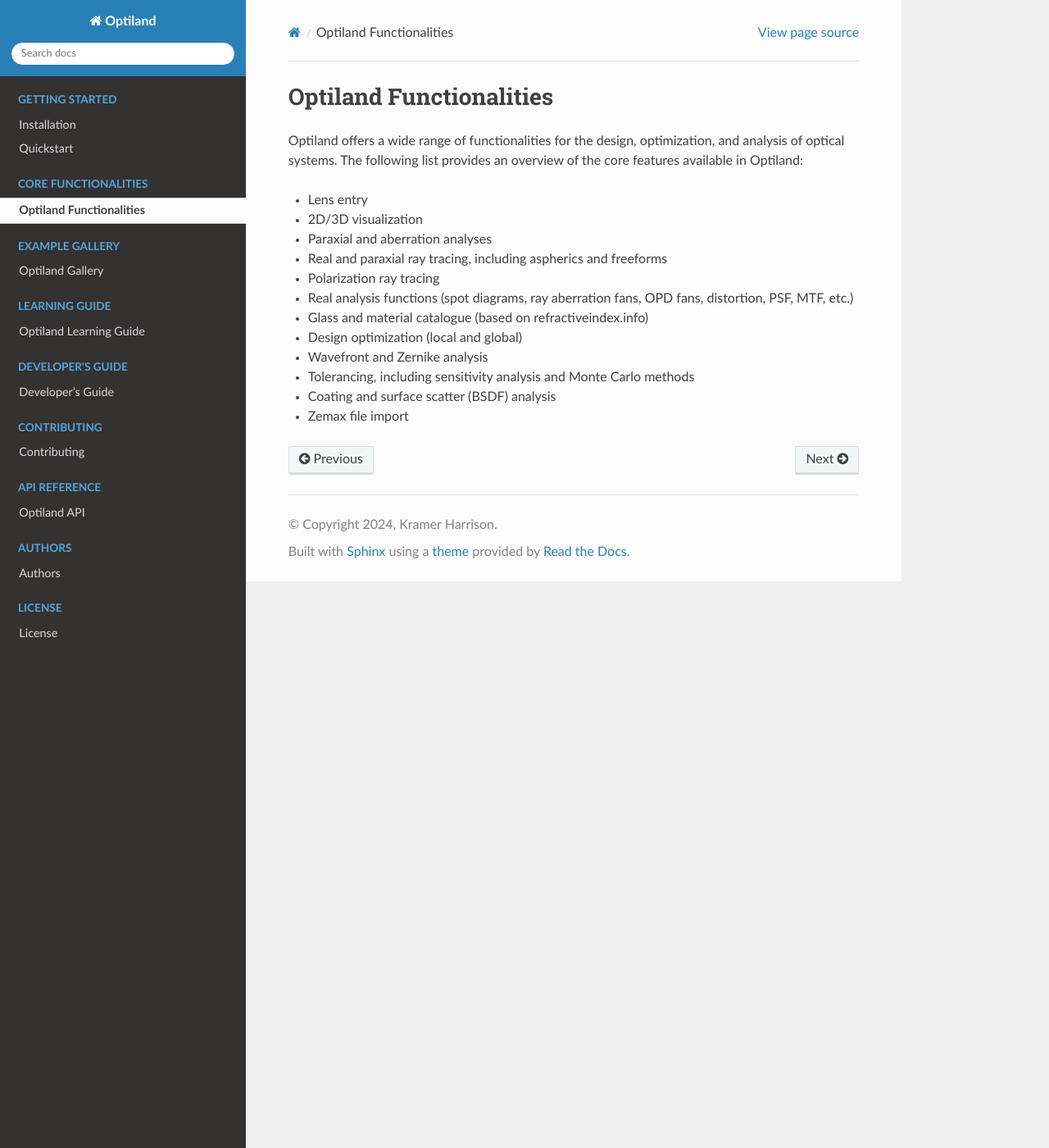
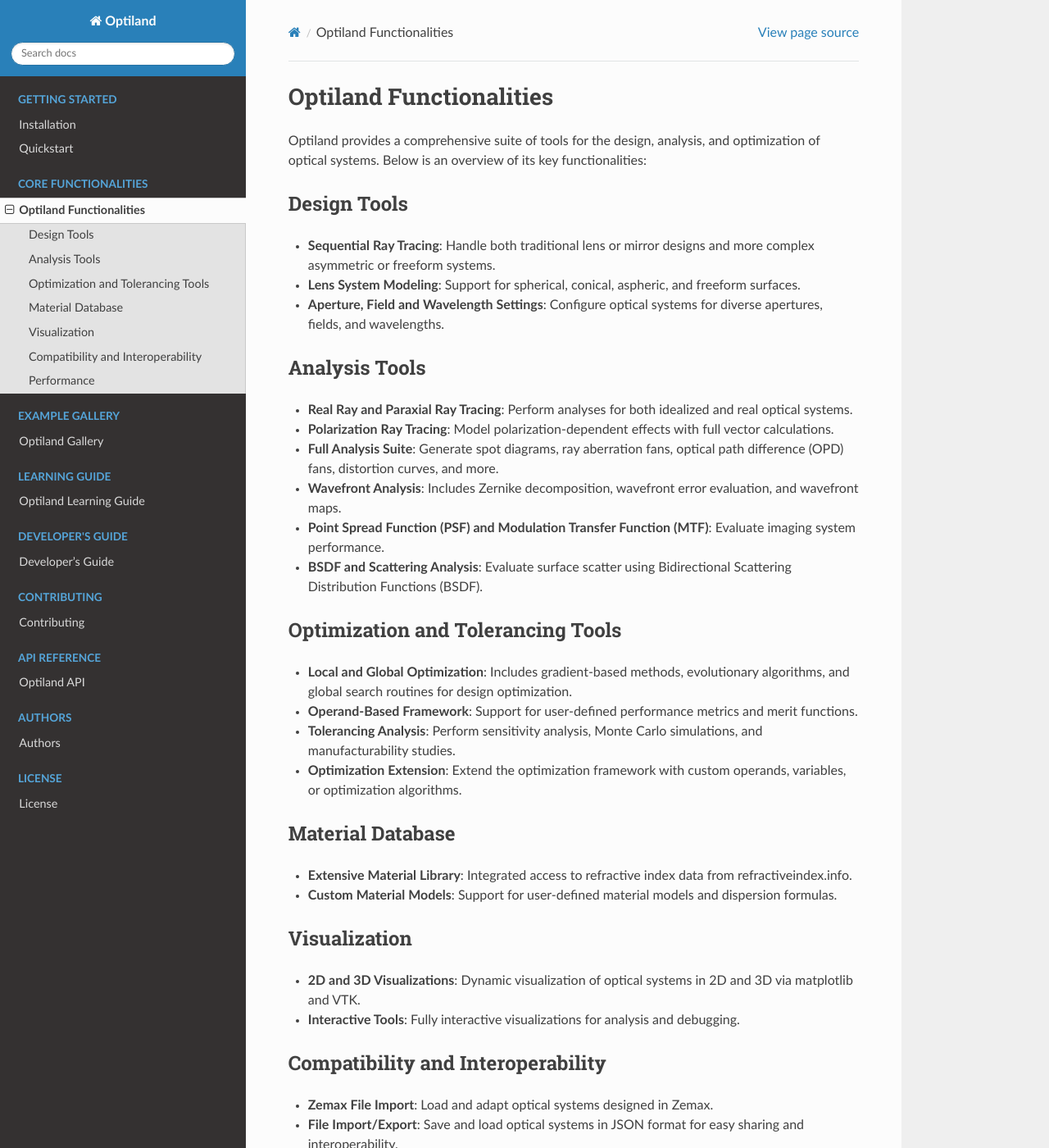
Before and after one commit to HarrisonKramer/optiland, a Sphinx documentation site: the page built from docs/functionalities.rst, in a window 1280 px wide and 1400 px high. Shown: the whole window at 82% size. Built offline with Sphinx 7.4.7 and the Read the Docs theme 3.1.0, drawn with Linux system fonts in a browser that asks for light colours; pages that are not in the unit, such as notebooks, are missing from menus; some of the changed text lies outside the part shown.

Commit message:
docs: enhance functionalities overview with detailed descriptions and organization

```diff
--- a/docs/functionalities.rst
+++ b/docs/functionalities.rst
@@ -1,19 +1,52 @@
+.. _functionalities:
+
 Optiland Functionalities
 ========================
 
-.. _functionalities:
+Optiland provides a comprehensive suite of tools for the design, analysis, and optimization of optical systems. Below is an overview of its key functionalities:
 
-Optiland offers a wide range of functionalities for the design, optimization, and analysis of optical systems. The following list provides an overview of the core features available in Optiland:
+Design Tools
+------------
+- **Sequential Ray Tracing**: Handle both traditional lens or mirror designs and more complex asymmetric or freeform systems.
+- **Lens System Modeling**: Support for spherical, conical, aspheric, and freeform surfaces.
+- **Aperture, Field and Wavelength Settings**: Configure optical systems for diverse apertures, fields, and wavelengths.
 
-* Lens entry
-* 2D/3D visualization
-* Paraxial and aberration analyses
-* Real and paraxial ray tracing, including aspherics and freeforms
-* Polarization ray tracing
-* Real analysis functions (spot diagrams, ray aberration fans, OPD fans, distortion, PSF, MTF, etc.)
-* Glass and material catalogue (based on refractiveindex.info)
-* Design optimization (local and global)
-* Wavefront and Zernike analysis
-* Tolerancing, including sensitivity analysis and Monte Carlo methods
-* Coating and surface scatter (BSDF) analysis
-* Zemax file import
+Analysis Tools
+--------------
+- **Real Ray and Paraxial Ray Tracing**: Perform analyses for both idealized and real optical systems.
+- **Polarization Ray Tracing**: Model polarization-dependent effects with full vector calculations.
+- **Full Analysis Suite**: Generate spot diagrams, ray aberration fans, optical path difference (OPD) fans, distortion curves, and more.
+- **Wavefront Analysis**: Includes Zernike decomposition, wavefront error evaluation, and wavefront maps.
+- **Point Spread Function (PSF) and Modulation Transfer Function (MTF)**: Evaluate imaging system performance.
+- **BSDF and Scattering Analysis**: Evaluate surface scatter using Bidirectional Scattering Distribution Functions (BSDF).
+
+Optimization and Tolerancing Tools
+----------------------------------
+- **Local and Global Optimization**: Includes gradient-based methods, evolutionary algorithms, and global search routines for design optimization.
+- **Operand-Based Framework**: Support for user-defined performance metrics and merit functions.
+- **Tolerancing Analysis**: Perform sensitivity analysis, Monte Carlo simulations, and manufacturability studies.
+- **Optimization Extension**: Extend the optimization framework with custom operands, variables, or optimization algorithms.
+
+Material Database
+-----------------
+- **Extensive Material Library**: Integrated access to refractive index data from refractiveindex.info.
+- **Custom Material Models**: Support for user-defined material models and dispersion formulas.
+
+Visualization
+-------------
+- **2D and 3D Visualizations**: Dynamic visualization of optical systems in 2D and 3D via matplotlib and VTK.
+- **Interactive Tools**: Fully interactive visualizations for analysis and debugging.
+
+Compatibility and Interoperability
+----------------------------------
+- **Zemax File Import**: Load and adapt optical systems designed in Zemax.
+- **File Import/Export**: Save and load optical systems in JSON format for easy sharing and interoperability.
+- **Python API**: Automate tasks and extend functionality with Python scripting.
+
+Performance
+-----------
+- **Performant Ray Tracing**: On a typical modern machine, Optiland achieves speeds of approximately **5 to 10 million ray surfaces per second**, depending on system complexity and ray properties such as polarization.
+- **Use of NumPy and Numba**: Optiland leverages NumPy for array operations and Numba for just-in-time compilation to achieve high performance.
+
+.. note::
+   If there are any functionalities you would like to see in Optiland, please let us know by opening an issue on our GitHub repository.
```
